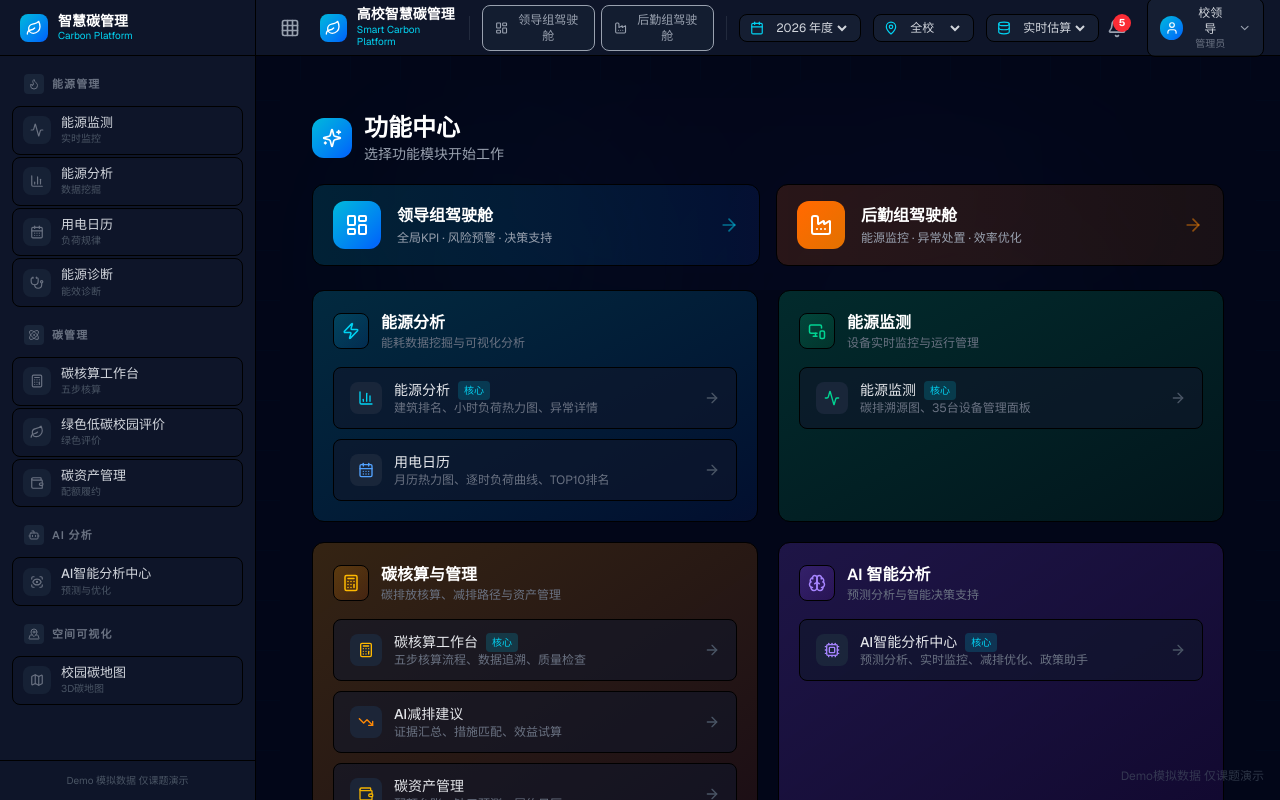
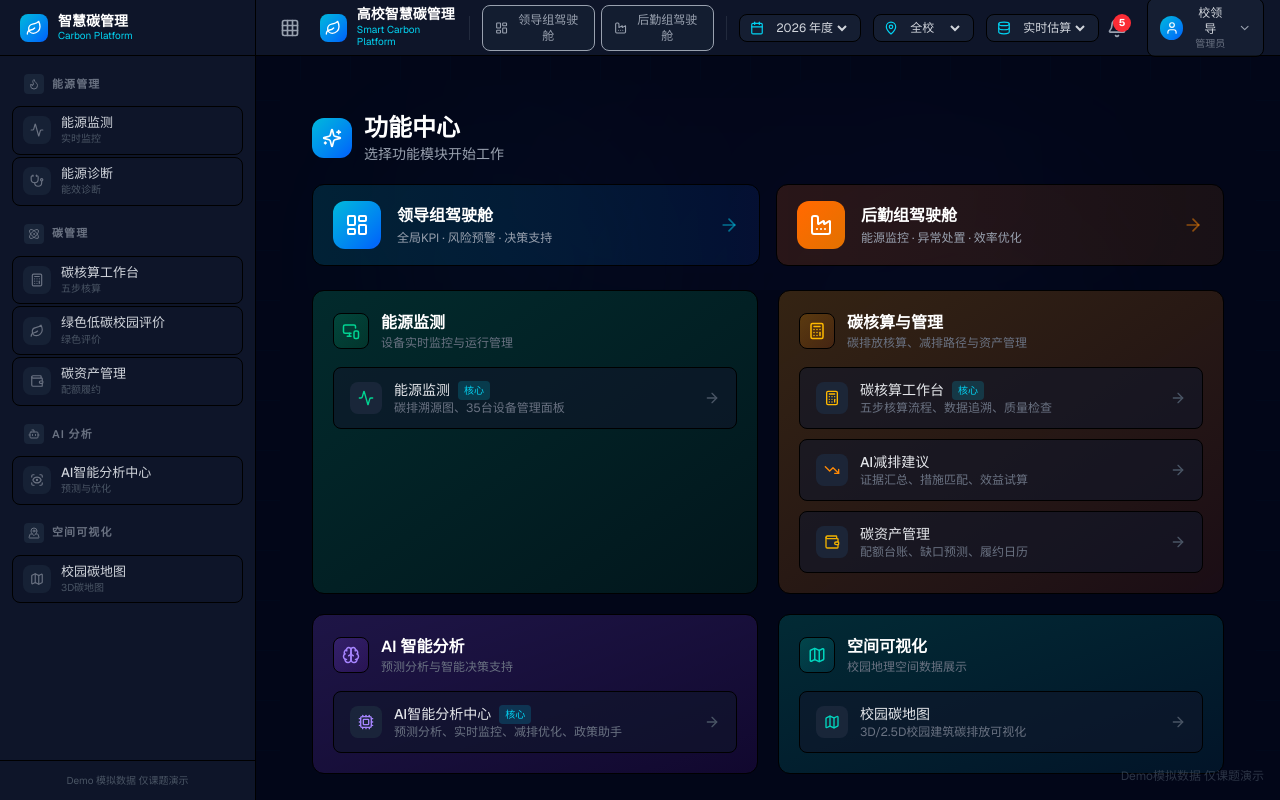
Before and after one commit to Aiden-2332/shuzhinengtan, a Next.js app: page /portal in a window 1280 px wide. Built offline with nearby package versions, Linux system fonts and the light colour scheme.

Commit message:
refactor: 删除能源分析页面，将用电日历整合到能源诊断页面
Coze-Commit-Type: user
Coze-User-ID: 920728846233689
Coze-Conversation-ID: 41120734319874

```diff
--- a/src/app/portal/page.tsx
+++ b/src/app/portal/page.tsx
@@ -3,7 +3,6 @@
 import { useRouter } from "next/navigation";
 import {
   BarChart3,
-  CalendarDays,
   Calculator,
   Brain,
   Cpu,
@@ -47,32 +46,6 @@ interface PortalItem {
 }
 
 const categories: PortalCategory[] = [
-  {
-    id: "energy",
-    title: "能源分析",
-    description: "能耗数据挖掘与可视化分析",
-    icon: Zap,
-    gradient: "from-cyan-500/20 to-blue-600/10",
-    borderColor: "border-cyan-500/30",
-    color: "text-cyan-400",
-    items: [
-      {
-        title: "能源分析",
-        description: "建筑排名、小时负荷热力图、异常详情",
-        href: "/energy",
-        icon: BarChart3,
-        color: "text-cyan-400",
-        badge: "核心",
-      },
-      {
-        title: "用电日历",
-        description: "月历热力图、逐时负荷曲线、TOP10排名",
-        href: "/energy/calendar",
-        icon: CalendarDays,
-        color: "text-blue-400",
-      },
-    ],
-  },
   {
     id: "monitor",
     title: "能源监测",
--- a/src/components/layout/app-layout.tsx
+++ b/src/components/layout/app-layout.tsx
@@ -13,7 +13,7 @@ interface AppLayoutProps {
 const COCKPIT_ROUTES = ["/", "/operations"];
 
 // 能源管理页面 - 白色背景
-const ENERGY_ROUTES = ["/energy", "/energy-monitor", "/energy/calendar", "/energy-diagnosis"];
+const ENERGY_ROUTES = ["/energy-monitor", "/energy-diagnosis"];
 
 export function AppLayout({ children }: AppLayoutProps) {
   const [sidebarCollapsed, setSidebarCollapsed] = useState(false);
--- a/src/components/layout/app-sidebar.tsx
+++ b/src/components/layout/app-sidebar.tsx
@@ -15,7 +15,6 @@ import {
   ScanEye,
   MapPinned,
   BarChart3,
-  CalendarDays,
   Activity,
   Calculator,
   Wallet,
@@ -46,26 +45,6 @@ const navigation = [
         bgActive: "bg-emerald-500/15",
         borderActive: "border-emerald-500/30",
         desc: "实时监控",
-      },
-      {
-        name: "能源分析",
-        href: "/energy",
-        icon: BarChart3,
-        color: "text-sky-400",
-        bgHover: "hover:bg-sky-500/10",
-        bgActive: "bg-sky-500/15",
-        borderActive: "border-sky-500/30",
-        desc: "数据挖掘",
-      },
-      {
-        name: "用电日历",
-        href: "/energy/calendar",
-        icon: CalendarDays,
-        color: "text-indigo-400",
-        bgHover: "hover:bg-indigo-500/10",
-        bgActive: "bg-indigo-500/15",
-        borderActive: "border-indigo-500/30",
-        desc: "负荷规律",
       },
       {
         name: "能源诊断",
```
